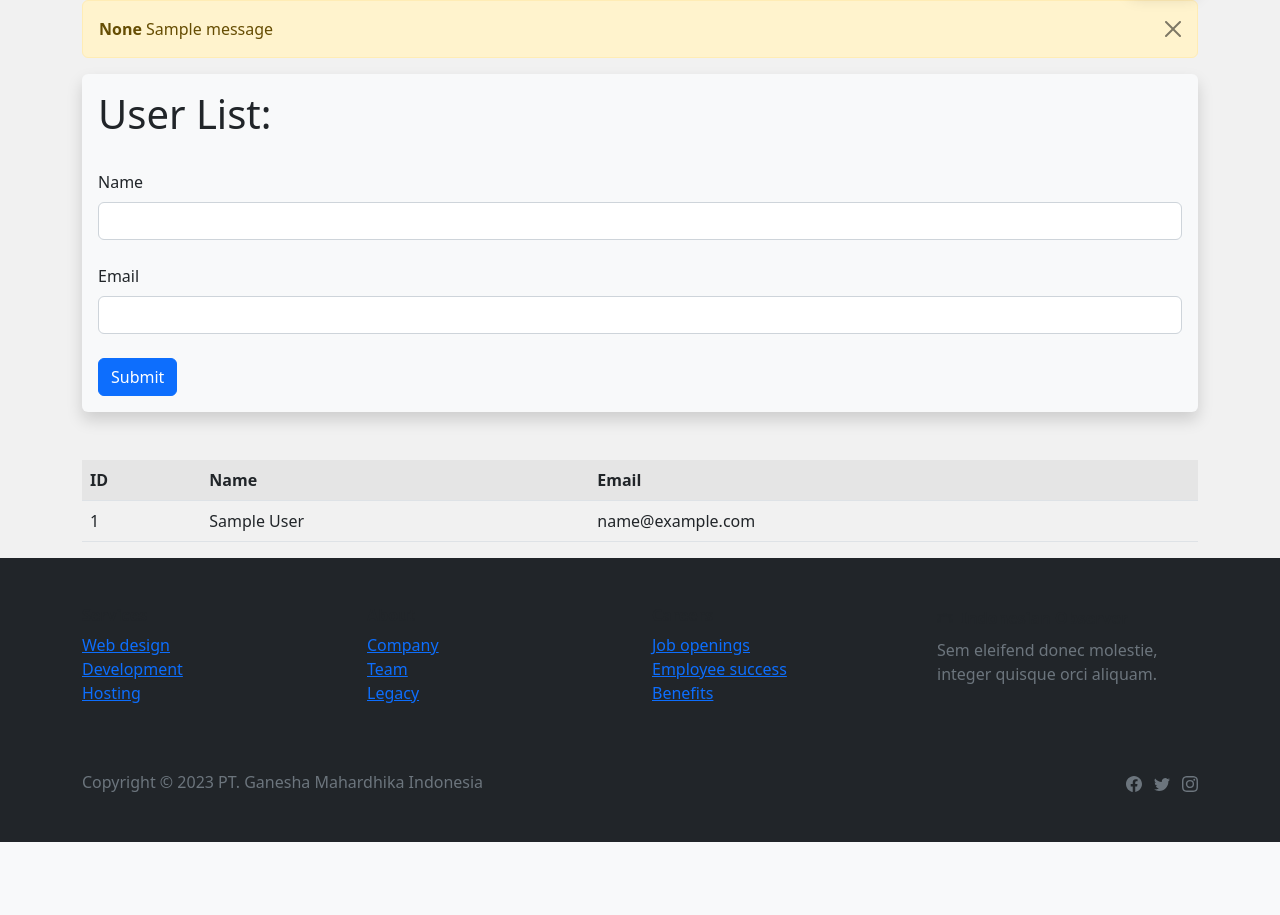
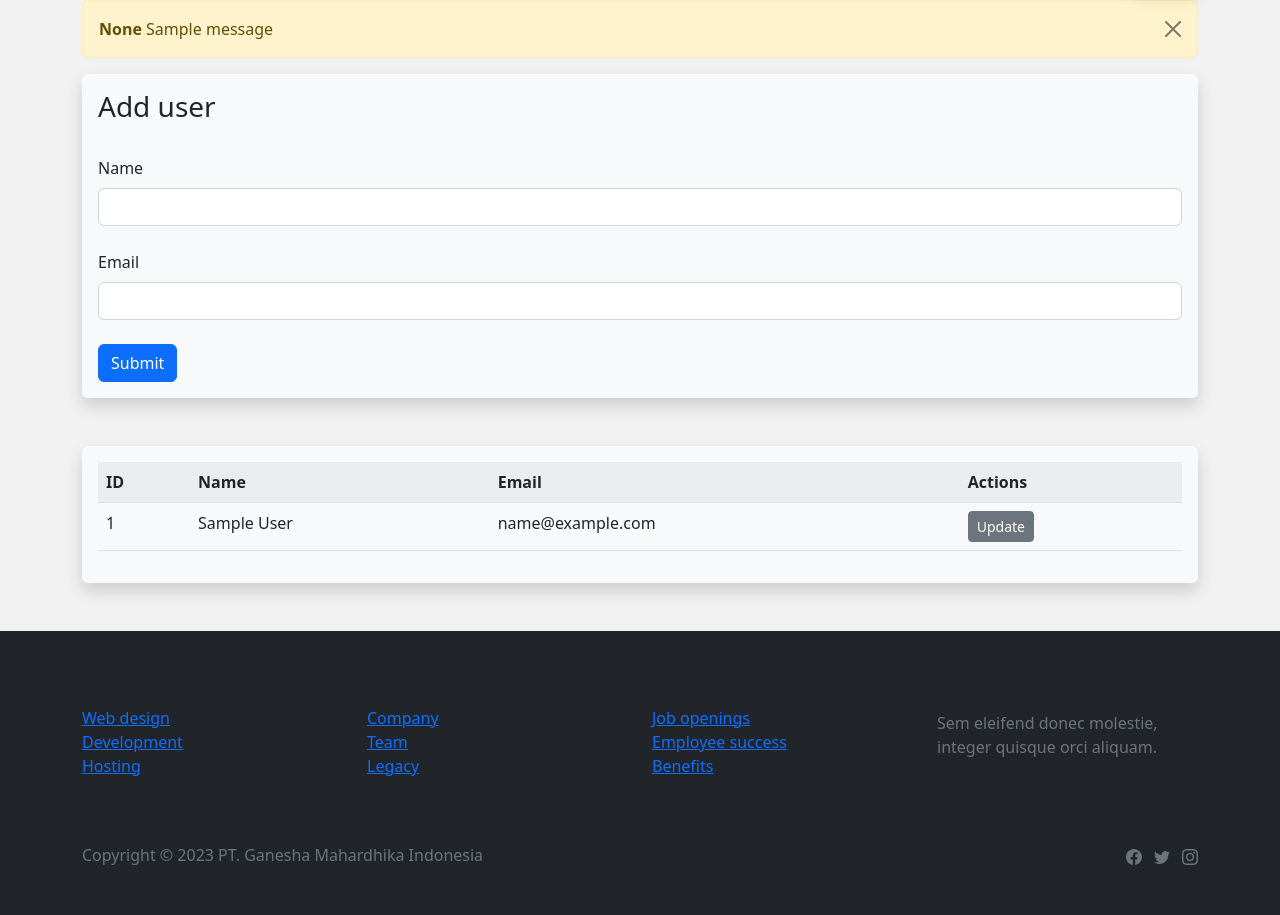
Before and after one commit to KevinMarcelino5/IndonesianObserver-Flask, a Flask app: page /user/add in a window 1280 px wide. Shown: the part 61-976 px from the top of the page. Before the commit the page ends 903 px from the top, so only its background shows below. Run offline with Flask 3, Linux system fonts and the light colour scheme; tables that the repository leaves empty hold one stand-in row (values such as "Sample post"); one stand-in notice (Sample message) is shown.

Commit message:
add update users

```diff
--- a/app.py
+++ b/app.py
@@ -1,4 +1,4 @@
-from flask import Flask, render_template, flash
+from flask import Flask, render_template, flash, request
 from flask_wtf import FlaskForm
 from wtforms import StringField, SubmitField
 from wtforms.validators import DataRequired
@@ -19,6 +19,7 @@ app.config['SECRET_KEY'] = "Indonesia raya merdeka merdeka, tanahku negeriku yan
 # initialize database
 db = SQLAlchemy(app)
 
+
 # create Model
 class Users(db.Model):
     id = db.Column(db.Integer, primary_key=True)
@@ -35,6 +36,30 @@ class UserForm(FlaskForm):
     name = StringField("Name", validators=[DataRequired()])
     email = StringField("Email", validators=[DataRequired()])
     submit = SubmitField("Submit")
+
+# update database record
+@app.route('/update/<int:id>', methods=['GET','POST'])
+def update(id):
+    form = UserForm()
+    name_to_update = Users.query.get_or_404(id)
+    if request.method == 'POST':
+        name_to_update.name = request.form['name']
+        name_to_update.email = request.form['email']
+        try:
+            db.session.commit()
+            flash('User updated successfully')
+            return render_template('update.html',
+                                   form=form,
+                                   name_to_update=name_to_update)
+        except:
+            flash('Error! looks like there a problem, try again (#except)')
+            return render_template('update.html',
+                                   form=form,
+                                   name_to_update=name_to_update)
+    else:
+        return render_template('update.html',
+                                form=form,
+                                name_to_update=name_to_update)
 
 # create a form class
 class NamerForm(FlaskForm):
--- a/templates/add_user.html
+++ b/templates/add_user.html
@@ -13,9 +13,29 @@
 
     {% if name %}
         <h1> Hello {{ name }}</h1>
+
+        <div class="shadow p-3 mb-5 mt-3 bg-body-tertiary rounded bg-light">
+            <table class="table table-striped">
+                <tr>
+                    <th scope="col">ID</th>
+                    <th scope="col">Name</th>
+                    <th scope="col">Email</th>
+                    <th scope="col">Actions</th>
+                </tr>
+                {% for our_user in our_users %}
+                <tr>
+                    <td>{{ our_user.id }}</td>
+                    <td>{{ our_user.name }}</td>
+                    <td>{{ our_user.email }}</td>
+                    <td><a class="btn btn-secondary btn-sm" href="{{ url_for('update', id=our_user.id) }}">Update</a></td>
+                {% endfor %}
+                </tr>
+            </table>
+        </div>
+
     {% else %}
     <div class="shadow p-3 mb-5 mt-3 bg-body-tertiary rounded bg-light">
-        <h1>User List:</h1>
+        <h3>Add user</h3>
             <br>
             <form method="POST">
                 {{ form.hidden_tag() }}
@@ -29,20 +49,24 @@
                 {{ form.submit(class="btn btn-primary") }}
             </form>
     </div>
+    <div class="shadow p-3 mb-5 mt-3 bg-body-tertiary rounded bg-light">
         <table class="table table-striped">
             <tr>
                 <th scope="col">ID</th>
                 <th scope="col">Name</th>
                 <th scope="col">Email</th>
+                <th scope="col">Actions</th>
             </tr>
             {% for our_user in our_users %}
             <tr>
                 <td>{{ our_user.id }}</td>
                 <td>{{ our_user.name }}</td>
                 <td>{{ our_user.email }}</td>
-                {% endfor %}
+                <td><a class="btn btn-secondary btn-sm" href="{{ url_for('update', id=our_user.id) }}">Update</a></td>
+            {% endfor %}
             </tr>
         </table>
+    </div>
             {% endif %}
 </div>
 
```
Also changed, not shown: templates/update.html (added, +35 -0 lines).
